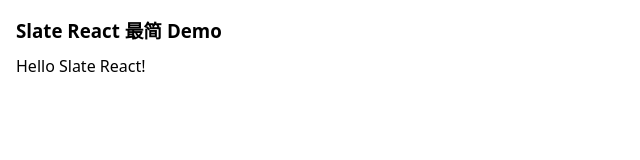
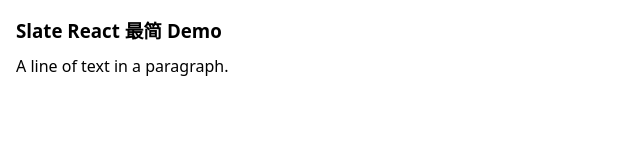
Before and after one commit to sidgeek/slate_study, a React (Vite) app in the folder apps/slate-react/: page / in a window 1280 px wide. Shown: the top 160 px of the page, without its empty margins (0-640 px from the left). Built offline with nearby package versions, Linux system fonts and the light colour scheme.

Commit message:
feat: 接入官网demo

```diff
--- a/apps/slate-react/src/BasicEditor.tsx
+++ b/apps/slate-react/src/BasicEditor.tsx
@@ -1,29 +1,30 @@
-import React, { useMemo, useState, useCallback } from 'react'
-import { createEditor, Descendant } from 'slate'
-import { Slate, Editable, withReact } from 'slate-react'
-import { withHistory } from 'slate-history'
+import { useState } from 'react'
+import { BaseEditor, createEditor, Descendant } from 'slate'
+import { Editable, Slate, withReact } from 'slate-react'
+import { ReactEditor } from 'slate-react'
+
+type CustomElement = { type: 'paragraph'; children: CustomText[] }
+type CustomText = { text: string }
+
+declare module 'slate' {
+  interface CustomTypes {
+    Editor: BaseEditor & ReactEditor
+    Element: CustomElement
+    Text: CustomText
+  }
+}
 
 export function BasicEditor() {
-  const editor = useMemo(() => withHistory(withReact(createEditor())), [])
-  const [value, setValue] = useState<Descendant[]>([
-    { children: [{ text: 'Hello Slate React!' }] } as Descendant,
-  ])
+  const initialValue = [
+    {
+      type: 'paragraph',
+      children: [{ text: 'A line of text in a paragraph.' }],
+    },
+  ] as Descendant[]
 
-  const renderElement = useCallback((props: any) => {
-    const { element, attributes, children } = props
-    if ((element as any).type === 'paragraph') {
-      return <p {...attributes}>{children}</p>
-    }
-    return <span {...attributes}>{children}</span>
-  }, [])
+  const [editor] = useState(() => withReact(createEditor()))
 
   return (
-    <Slate editor={editor} initialValue={value} onChange={setValue}>
-      <Editable
-        renderElement={renderElement}
-        placeholder="在这里输入..."
-        spellCheck={false}
-      />
-    </Slate>
+    <Slate editor={editor} initialValue={initialValue} children={<Editable />} />
   )
 }
```
